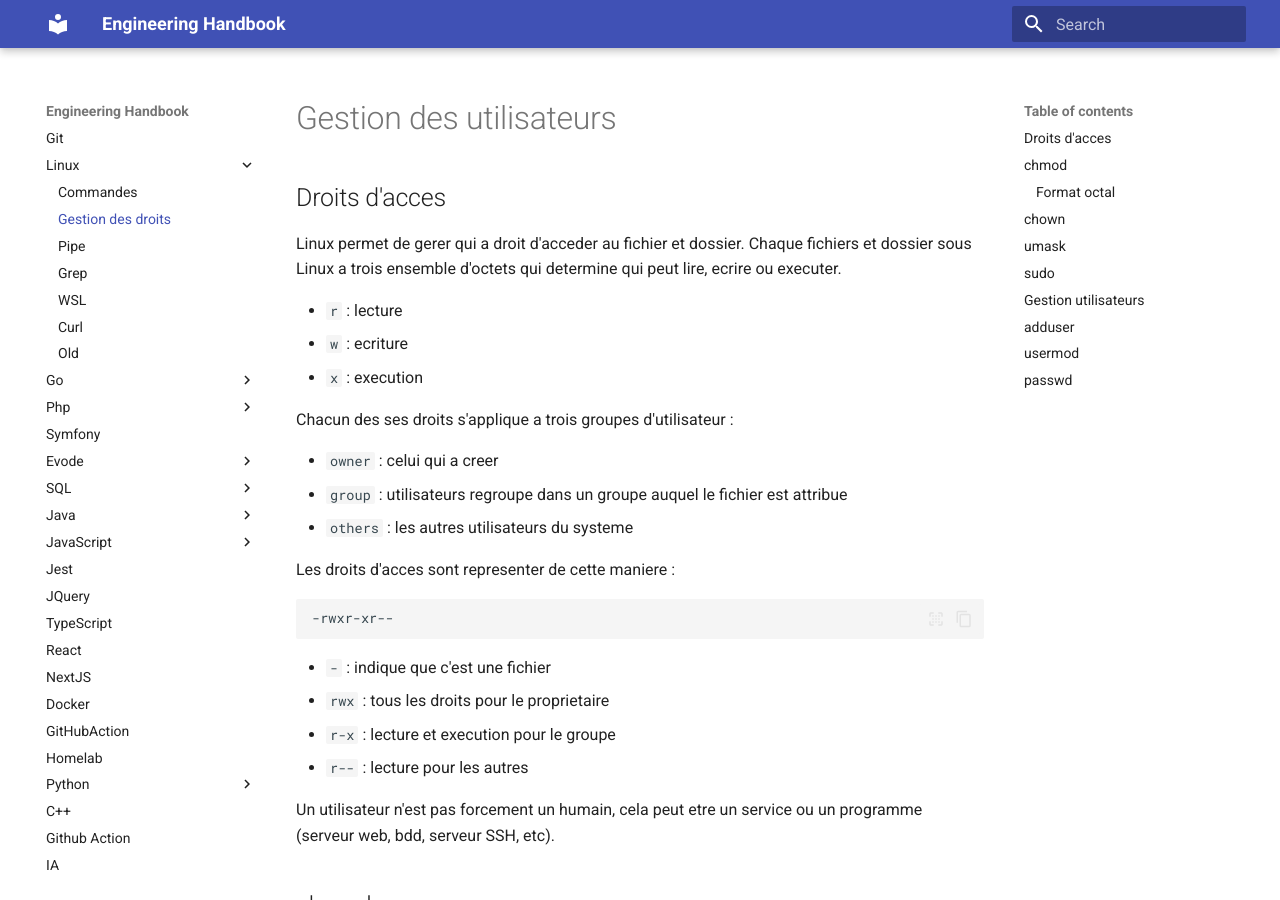
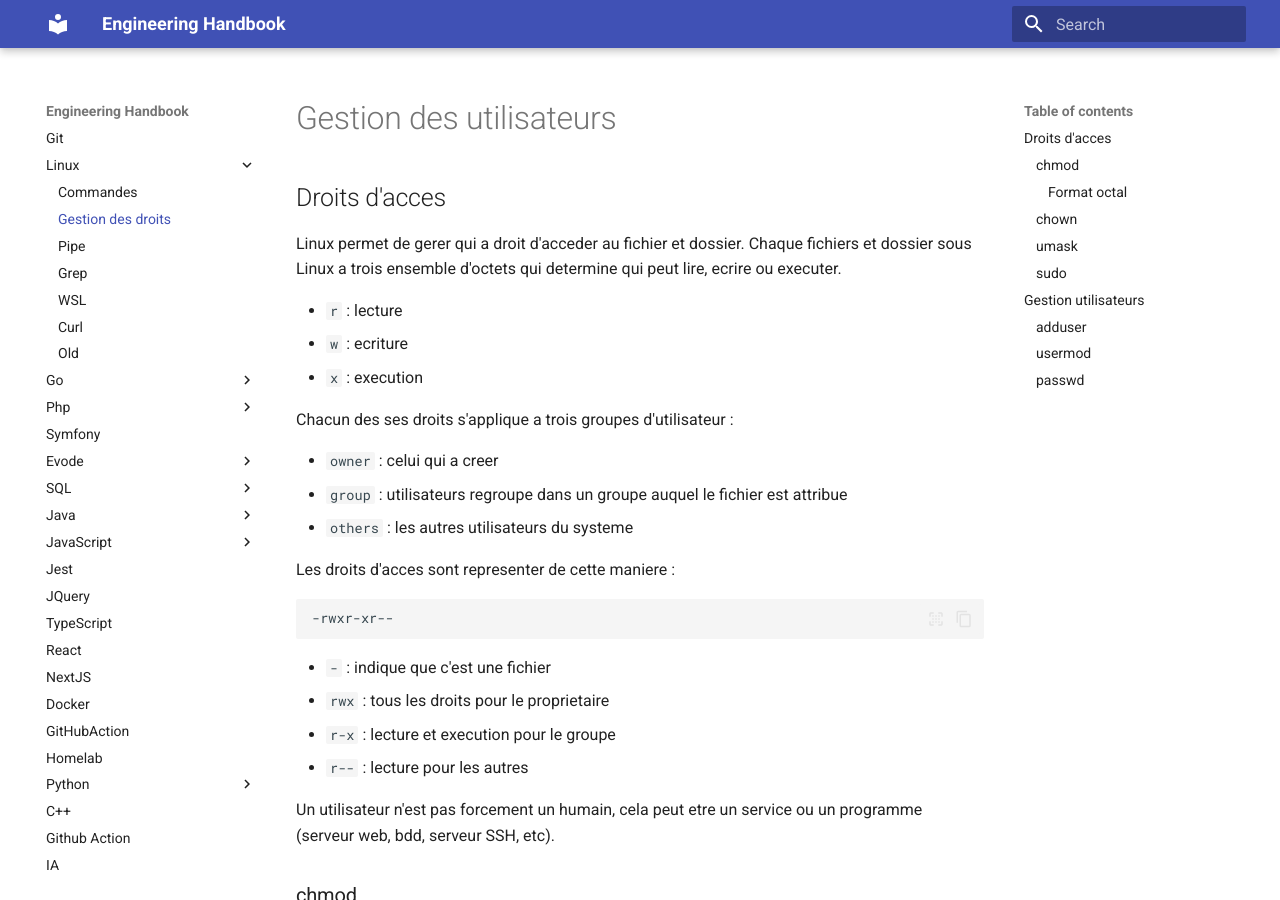
Before and after one commit to GuillemotClement/engineering-handbook, an MkDocs documentation site: the page built from docs/linux/droitAcces.md, in a window 1280 px wide and 900 px high. Built offline with MkDocs 1.6.1 and Material for MkDocs 9.7.7, drawn with Linux system fonts in a browser that asks for light colours.

Commit message:
fix: refacto title

````diff
--- a/docs/linux/droitAcces.md
+++ b/docs/linux/droitAcces.md
@@ -27,7 +27,7 @@ Les droits d'acces sont representer de cette maniere :
 
 Un utilisateur n'est pas forcement un humain, cela peut etre un service ou un programme (serveur web, bdd, serveur SSH, etc).
 
-## chmod
+### chmod
 
 Permet de modifier les permissions des fichiers et repertoire.
 
@@ -48,7 +48,7 @@ chmod o-r document.txt
 - **Action**: `+` ajoute un droit, `-` retire un droit, `=` definis exactement les droits
 - **Droits** : `r` lecture, `w` ecriture, `x` execution
 
-### Format octal
+#### Format octal
 
 Le format octal est une maniere plus compact pour definir les droits. Chaque combinaison de droits est representee par un chiffre.
 
@@ -74,7 +74,7 @@ chmod [chiffre][chiffre][chiffre] [file_name]
 chmod 754 file.sh
 ```
 
-## chown
+### chown
 
 Permet de changer le proprietaire d'un fichier ou dossier.
 
@@ -93,7 +93,7 @@ chown user1:group1 myfile.txt
 chowm :group2 myfile.txt
 ```
 
-## umask
+### umask
 
 Lorsqu'un fichier ou un dossier est creer, Linux part d'un ensemble de permission par defaut :
 
@@ -121,7 +121,7 @@ umask 0022
 
 - `022` : ou chaque chiffre correspond a un groupe
 
-## sudo
+### sudo
 
 Commande qui permet a un utilisateur d'executer des commandes en tant que root. Il fournit un acces temporaire aux capacite d'admin sans avoir besoin de travailler sous le compte `root`.
 
@@ -154,7 +154,7 @@ sudo visudo
 
 Sur Linux, il existe souvent plusieurs utilisateurs sur le meme serveurs. Le systeme leur attribue des droits specifique pour proteger les donnes, et eviter le chaos.
 
-## adduser
+### adduser
 
 Permet de creer rapidement de nouveau utilisateurs. Lorqu'un nouvel utilisateur est creer :
 
@@ -173,7 +173,7 @@ sudo adduser dev_user
 cat /etc/passwd | grep dev_user
 ```
 
-## usermod
+### usermod
 
 Permet de modifier les parametres d'un utilisateur deja creer.
 
@@ -201,7 +201,7 @@ sudo usermod -d /home/new developer -m developer
 ls -l /home/
 ```
 
-## passwd
+### passwd
 
 Permet de configurer le mot de passe
 
````
